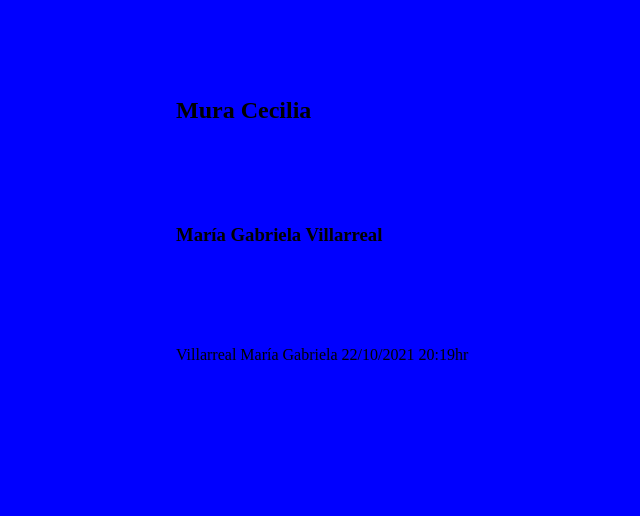
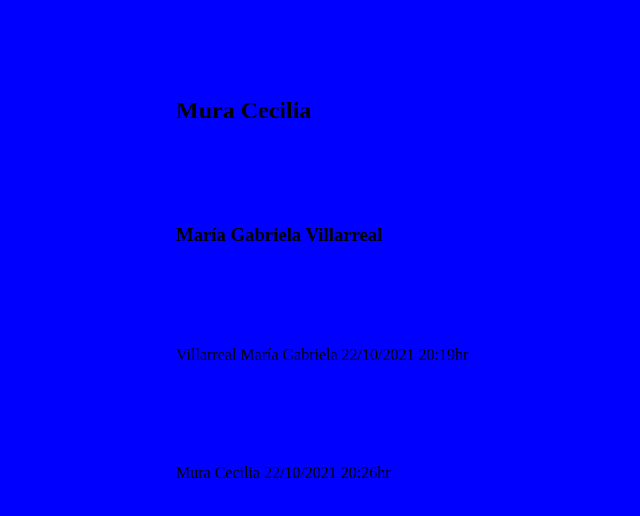
Before and after one commit to RONIE70/TP_SO_I4_Equipo_, a plain HTML site: page index.html in a window 1280 px wide. Shown: the part 240-756 px from the top of the page, without its empty margins (124-764 px from the left). Drawn offline with Linux system fonts and the light colour scheme.

Commit message:
beta grega nombre y hora

```diff
--- a/index.html
+++ b/index.html
@@ -13,6 +13,7 @@
         <h2>Mura Cecilia</h2>
         <h3>María Gabriela Villarreal</h3>
         <p>Villarreal María Gabriela 22/10/2021 20:19hr</p>
+        <p>Mura Cecilia 22/10/2021 20:26hr</p>
     </body>
 
 </html>
```
